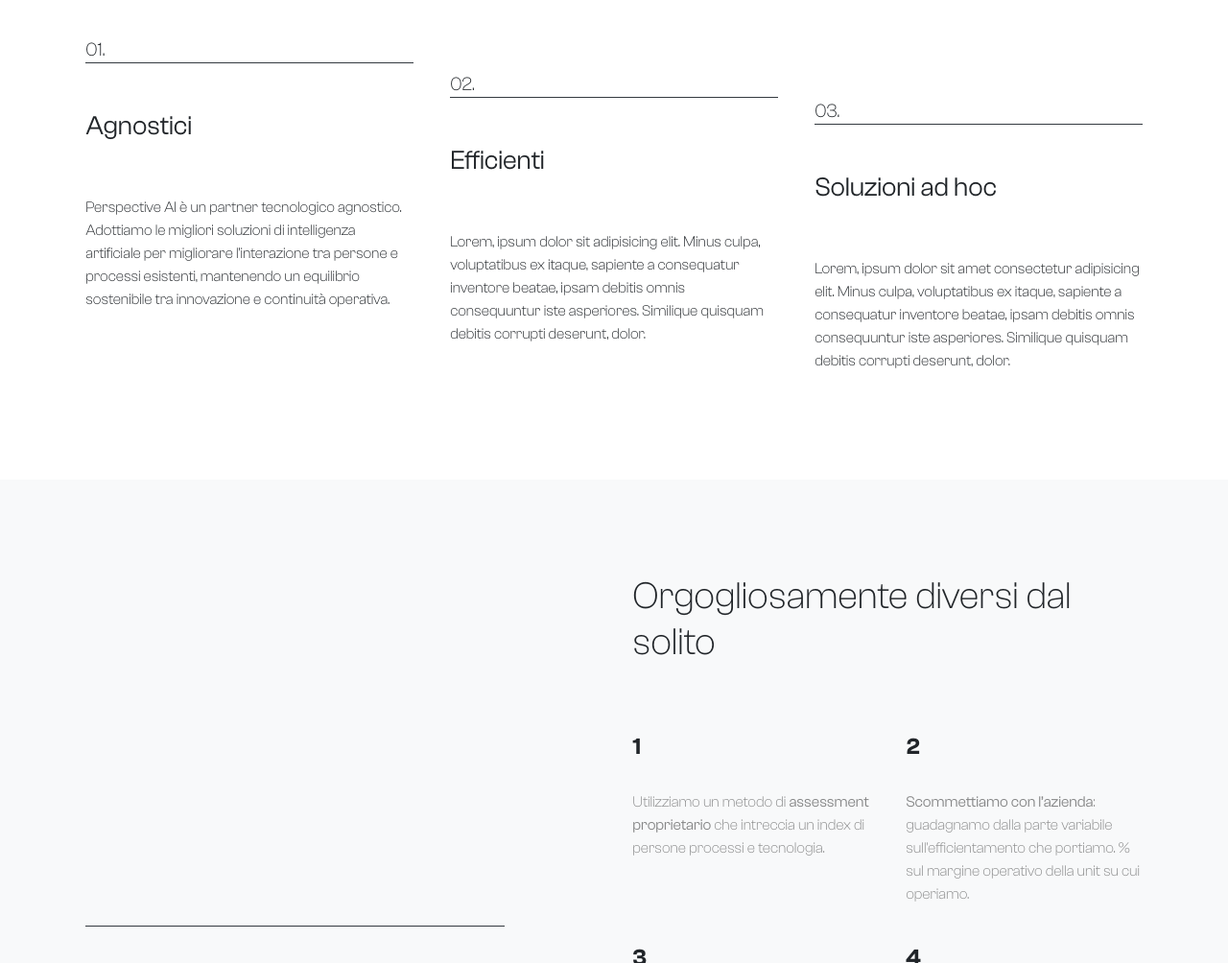
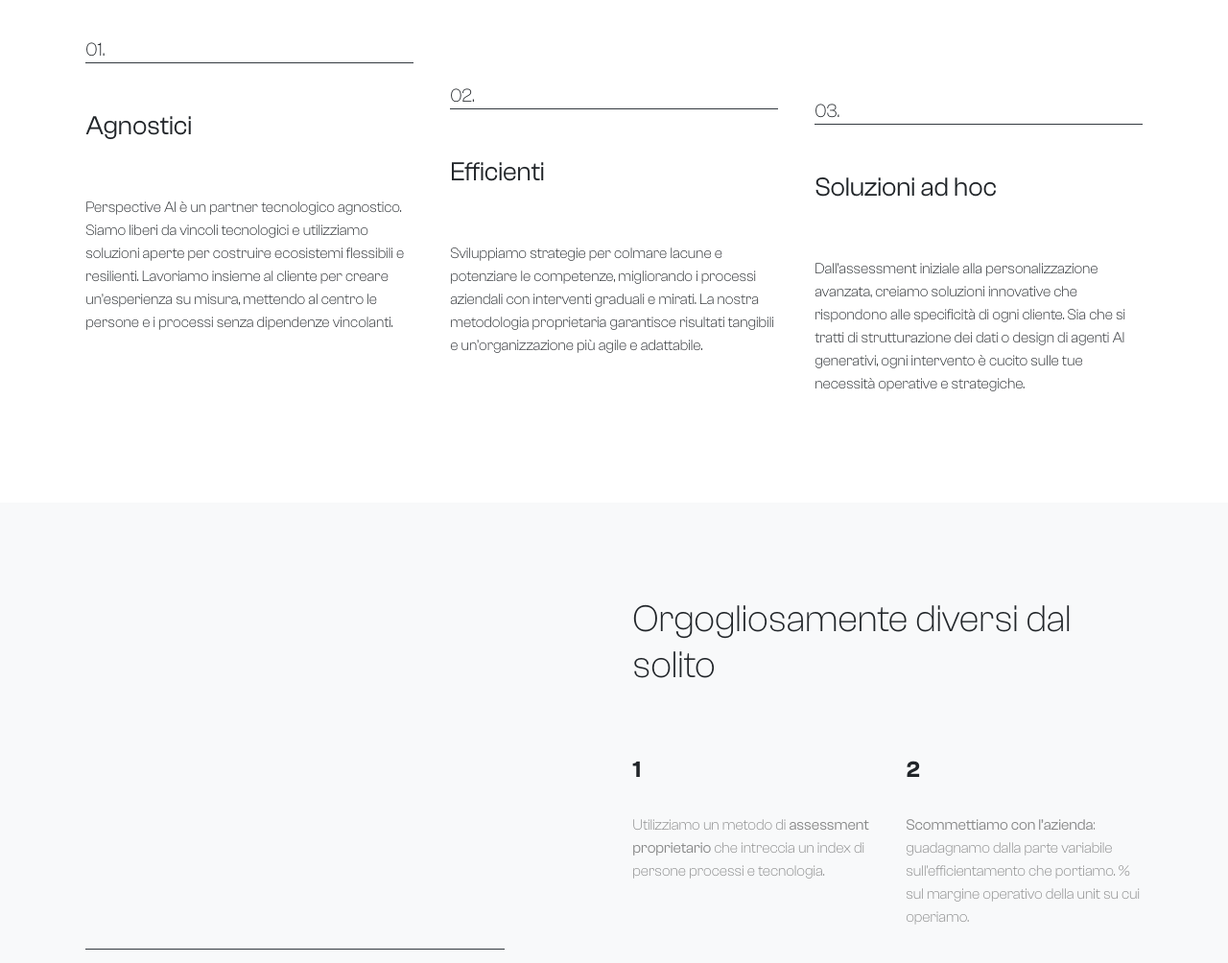
Before and after one commit to mp-pai/mp-pai.github.io, a plain HTML site: page index.html in a window 1280 px wide. Shown: the part 986-1990 px from the top of the page at 96% size. Drawn offline with Linux system fonts and the light colour scheme.

Commit message:
Copy update
First fold

```diff
--- a/index.html
+++ b/index.html
@@ -132,25 +132,19 @@
           <div class="col-md-6 col-lg-4" data-aos="fade-up" data-aos-delay="200">
             <span class="h5 fw-lighter">01.</span>
             <h3 class="py-5 border-top border-dark">Agnostici</h3>
-            <p>Perspective AI è un partner tecnologico agnostico. Adottiamo le migliori soluzioni di intelligenza
-              artificiale per migliorare l’interazione tra persone e processi esistenti, mantenendo un equilibrio
-              sostenibile tra innovazione e continuità operativa.</p>
+            <p>Perspective AI è un partner tecnologico agnostico. Siamo liberi da vincoli tecnologici e utilizziamo soluzioni aperte per costruire ecosistemi flessibili e resilienti. Lavoriamo insieme al cliente per creare un’esperienza su misura, mettendo al centro le persone e i processi senza dipendenze vincolanti.</p>
           </div>
 
           <div class="col-md-6 col-lg-4 py-vh-4 pb-0" data-aos="fade-up" data-aos-delay="400">
             <span class="h5 fw-lighter">02.</span>
             <h3 class="py-5 border-top border-dark">Efficienti</h3>
-            <p>Lorem, ipsum dolor sit adipisicing elit. Minus culpa, voluptatibus ex itaque, sapiente a consequatur
-              inventore beatae, ipsam debitis omnis consequuntur iste asperiores. Similique quisquam debitis corrupti
-              deserunt, dolor.</p>
+            <p>Sviluppiamo strategie per colmare lacune e potenziare le competenze, migliorando i processi aziendali con interventi graduali e mirati. La nostra metodologia proprietaria garantisce risultati tangibili e un’organizzazione più agile e adattabile.</p>
           </div>
 
           <div class="col-md-6 col-lg-4 py-vh-6 pb-0" data-aos="fade-up" data-aos-delay="600">
             <span class="h5 fw-lighter">03.</span>
             <h3 class="py-5 border-top border-dark">Soluzioni ad hoc</h3>
-            <p>Lorem, ipsum dolor sit amet consectetur adipisicing elit. Minus culpa, voluptatibus ex itaque, sapiente a
-              consequatur inventore beatae, ipsam debitis omnis consequuntur iste asperiores. Similique quisquam debitis
-              corrupti deserunt, dolor.</p>
+            <p>Dall’assessment iniziale alla personalizzazione avanzata, creiamo soluzioni innovative che rispondono alle specificità di ogni cliente. Sia che si tratti di strutturazione dei dati o design di agenti AI generativi, ogni intervento è cucito sulle tue necessità operative e strategiche.</p>
           </div>
         </div>
 
```
